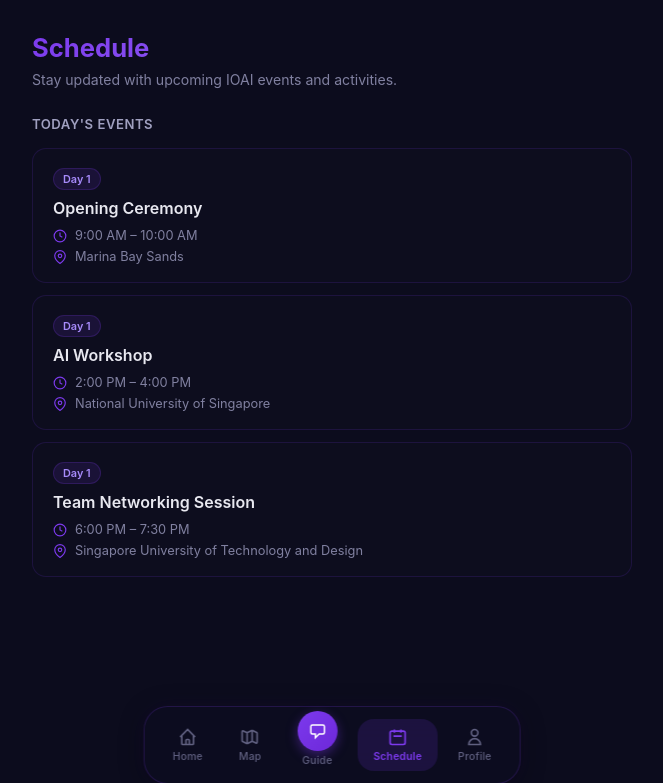
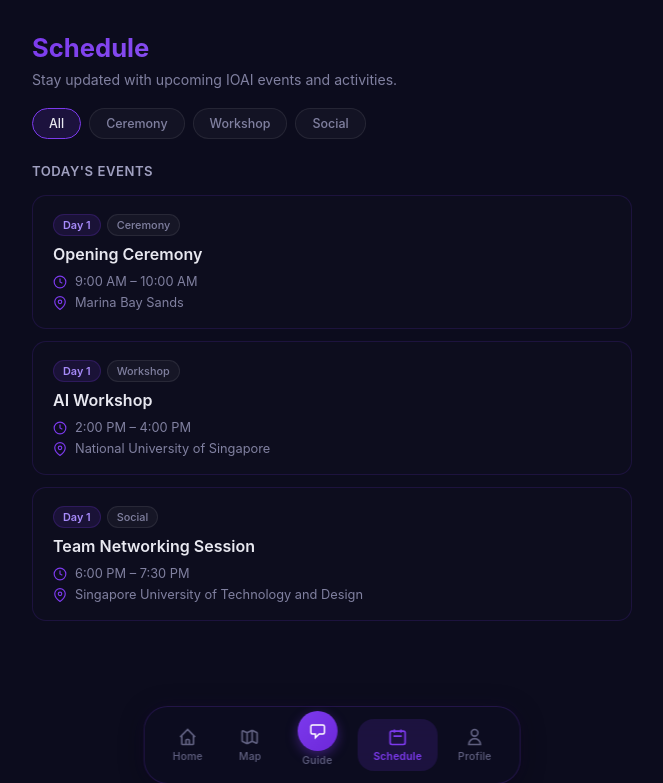
Before and after one commit to Alfonsoapps/FYP-AI-Concierge-IOAI-2026, a FastAPI app: page /schedule in a window 1280 px wide. Shown: the top 783 px of the page, without its empty margins (308-971 px from the left). Run offline with FastAPI, Linux system fonts and the light colour scheme.

Commit message:
Added event category filters to Schedule page

```diff
--- a/templates/schedule.html
+++ b/templates/schedule.html
@@ -18,7 +18,7 @@
 
         .page-header {
             max-width: 600px;
-            margin: 0 auto 28px;
+            margin: 0 auto 20px;
         }
 
         .page-header h1 {
@@ -34,6 +34,40 @@
         .page-header p {
             font-size: 0.88rem;
             color: #8080a0;
+        }
+
+        /* Filters */
+        .filters {
+            max-width: 600px;
+            margin: 0 auto 24px;
+            display: flex;
+            gap: 8px;
+            flex-wrap: wrap;
+        }
+
+        .filter-btn {
+            padding: 7px 16px;
+            border-radius: 20px;
+            border: 1px solid rgba(255, 255, 255, 0.08);
+            background: rgba(255, 255, 255, 0.03);
+            color: #8080a0;
+            font-size: 0.78rem;
+            font-weight: 500;
+            font-family: inherit;
+            cursor: pointer;
+            transition: all 0.2s ease;
+        }
+
+        .filter-btn:hover {
+            background: rgba(124, 58, 237, 0.08);
+            border-color: rgba(124, 58, 237, 0.3);
+            color: #a78bfa;
+        }
+
+        .filter-btn.active {
+            background: rgba(124, 58, 237, 0.15);
+            border-color: #7c3aed;
+            color: #e8e8f0;
         }
 
         .section-title {
@@ -66,6 +100,10 @@
             border-color: rgba(124, 58, 237, 0.35);
         }
 
+        .event-card.hidden {
+            display: none;
+        }
+
         .event-title {
             font-size: 1rem;
             font-weight: 600;
@@ -94,6 +132,12 @@
             flex-shrink: 0;
         }
 
+        .event-badges {
+            display: flex;
+            gap: 6px;
+            margin-bottom: 8px;
+        }
+
         .event-day-badge {
             display: inline-block;
             font-size: 0.68rem;
@@ -103,7 +147,17 @@
             border: 1px solid rgba(124, 58, 237, 0.2);
             border-radius: 20px;
             color: #a78bfa;
-            margin-bottom: 8px;
+        }
+
+        .event-cat-badge {
+            display: inline-block;
+            font-size: 0.68rem;
+            font-weight: 500;
+            padding: 3px 9px;
+            background: rgba(255, 255, 255, 0.04);
+            border: 1px solid rgba(255, 255, 255, 0.08);
+            border-radius: 20px;
+            color: #8080a0;
         }
     </style>
 </head>
@@ -113,12 +167,23 @@
         <p>Stay updated with upcoming IOAI events and activities.</p>
     </div>
 
+    <!-- Filters -->
+    <div class="filters">
+        <button class="filter-btn active" data-category="all">All</button>
+        <button class="filter-btn" data-category="ceremony">Ceremony</button>
+        <button class="filter-btn" data-category="workshop">Workshop</button>
+        <button class="filter-btn" data-category="social">Social</button>
+    </div>
+
     <div class="section-title">Today's Events</div>
 
     <div class="events-list">
         <!-- Event 1 -->
-        <div class="event-card">
-            <span class="event-day-badge">Day 1</span>
+        <div class="event-card" data-category="ceremony">
+            <div class="event-badges">
+                <span class="event-day-badge">Day 1</span>
+                <span class="event-cat-badge">Ceremony</span>
+            </div>
             <div class="event-title">Opening Ceremony</div>
             <div class="event-details">
                 <div class="event-detail">
@@ -133,8 +198,11 @@
         </div>
 
         <!-- Event 2 -->
-        <div class="event-card">
-            <span class="event-day-badge">Day 1</span>
+        <div class="event-card" data-category="workshop">
+            <div class="event-badges">
+                <span class="event-day-badge">Day 1</span>
+                <span class="event-cat-badge">Workshop</span>
+            </div>
             <div class="event-title">AI Workshop</div>
             <div class="event-details">
                 <div class="event-detail">
@@ -149,8 +217,11 @@
         </div>
 
         <!-- Event 3 -->
-        <div class="event-card">
-            <span class="event-day-badge">Day 1</span>
+        <div class="event-card" data-category="social">
+            <div class="event-badges">
+                <span class="event-day-badge">Day 1</span>
+                <span class="event-cat-badge">Social</span>
+            </div>
             <div class="event-title">Team Networking Session</div>
             <div class="event-details">
                 <div class="event-detail">
@@ -166,5 +237,30 @@
     </div>
 
     {% include 'partials/navbar.html' %}
+
+    <script>
+        // Filter logic
+        const filterBtns = document.querySelectorAll('.filter-btn');
+        const eventCards = document.querySelectorAll('.event-card');
+
+        filterBtns.forEach(btn => {
+            btn.addEventListener('click', () => {
+                const category = btn.dataset.category;
+
+                // Update active button
+                filterBtns.forEach(b => b.classList.remove('active'));
+                btn.classList.add('active');
+
+                // Show/hide cards
+                eventCards.forEach(card => {
+                    if (category === 'all' || card.dataset.category === category) {
+                        card.classList.remove('hidden');
+                    } else {
+                        card.classList.add('hidden');
+                    }
+                });
+            });
+        });
+    </script>
 </body>
 </html>
```
